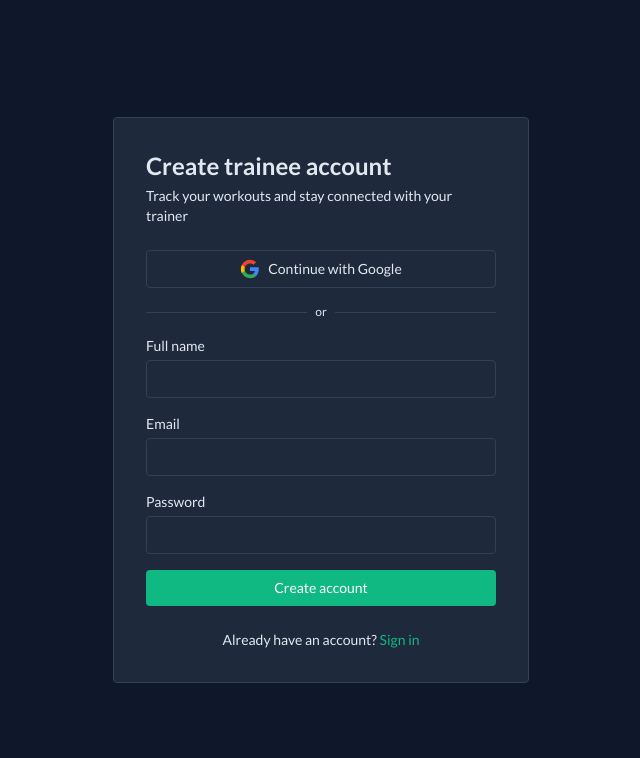
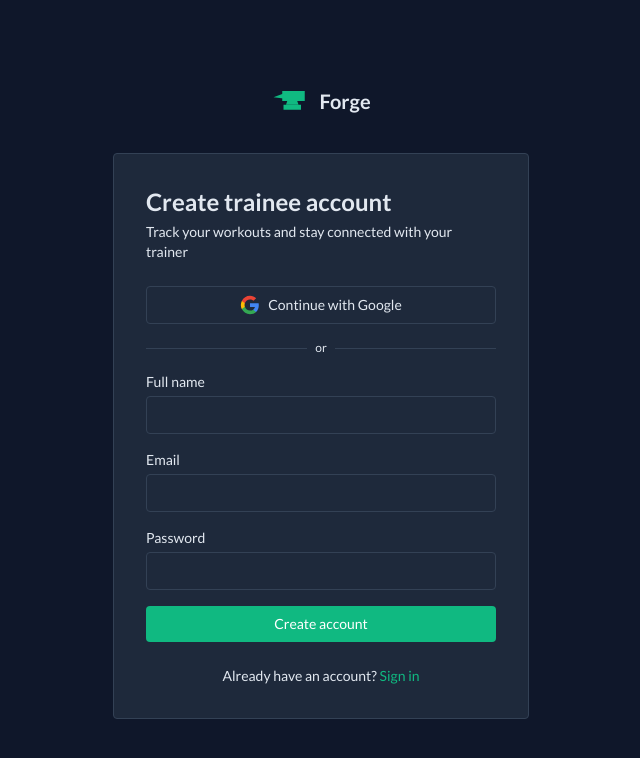
Before and after one commit to pjetja/forge, a Next.js app: page /signup/trainee in a window 1280 px wide. Shown: the top 758 px of the page, without its empty margins (319-959 px from the left). Built offline with nearby package versions, Linux system fonts and the light colour scheme.

Commit message:
feat(01.2-02): add ForgeLogo above card on all three auth pages
- Import ForgeLogo in login, trainer signup, and trainee signup pages
- Wrap page return in React fragment; logo div (flex justify-center mb-8) sits above dark surface card
- Use className="h-10" on auth pages (larger than nav h-7)

```diff
--- a/src/app/(auth)/login/page.tsx
+++ b/src/app/(auth)/login/page.tsx
@@ -1,8 +1,13 @@
+import { ForgeLogo } from '@/components/ForgeLogo';
 import { LoginForm } from './_components/LoginForm';
 
 export default function LoginPage() {
   return (
-    <div className="bg-bg-surface border border-border rounded-sm p-8 space-y-6">
+    <>
+      <div className="flex justify-center mb-8">
+        <ForgeLogo variant="horizontal" className="h-10" />
+      </div>
+      <div className="bg-bg-surface border border-border rounded-sm p-8 space-y-6">
       <div>
         <h1 className="text-2xl font-bold text-text-primary">Sign in</h1>
         <p className="text-sm text-text-primary mt-1">Welcome back</p>
@@ -14,6 +19,7 @@ export default function LoginPage() {
         {' '}·{' '}
         <a href="/signup/trainee" className="text-accent hover:text-accent-hover">Trainee signup</a>
       </p>
-    </div>
+      </div>
+    </>
   );
 }
--- a/src/app/(auth)/signup/trainee/page.tsx
+++ b/src/app/(auth)/signup/trainee/page.tsx
@@ -1,3 +1,4 @@
+import { ForgeLogo } from '@/components/ForgeLogo';
 import { SignupForm } from '@/components/auth/SignupForm';
 import { signUpTrainee } from './actions';
 
@@ -20,7 +21,11 @@ async function TraineeSignupContent({
   const inviteToken = params.invite;
 
   return (
-    <div className="bg-bg-surface border border-border rounded-sm p-8 space-y-6">
+    <>
+      <div className="flex justify-center mb-8">
+        <ForgeLogo variant="horizontal" className="h-10" />
+      </div>
+      <div className="bg-bg-surface border border-border rounded-sm p-8 space-y-6">
       <div>
         <h1 className="text-2xl font-bold text-text-primary">Create trainee account</h1>
         <p className="text-sm text-text-primary mt-1">
@@ -32,6 +37,7 @@ async function TraineeSignupContent({
         Already have an account?{' '}
         <a href="/login" className="text-accent hover:text-accent-hover">Sign in</a>
       </p>
-    </div>
+      </div>
+    </>
   );
 }
--- a/src/app/(auth)/signup/trainer/page.tsx
+++ b/src/app/(auth)/signup/trainer/page.tsx
@@ -1,9 +1,14 @@
+import { ForgeLogo } from '@/components/ForgeLogo';
 import { SignupForm } from '@/components/auth/SignupForm';
 import { signUpTrainer } from './actions';
 
 export default function TrainerSignupPage() {
   return (
-    <div className="bg-bg-surface border border-border rounded-sm p-8 space-y-6">
+    <>
+      <div className="flex justify-center mb-8">
+        <ForgeLogo variant="horizontal" className="h-10" />
+      </div>
+      <div className="bg-bg-surface border border-border rounded-sm p-8 space-y-6">
       <div>
         <h1 className="text-2xl font-bold text-text-primary">Create trainer account</h1>
         <p className="text-sm text-text-primary mt-1">
@@ -15,6 +20,7 @@ export default function TrainerSignupPage() {
         Already have an account?{' '}
         <a href="/login" className="text-accent hover:text-accent-hover">Sign in</a>
       </p>
-    </div>
+      </div>
+    </>
   );
 }
```
